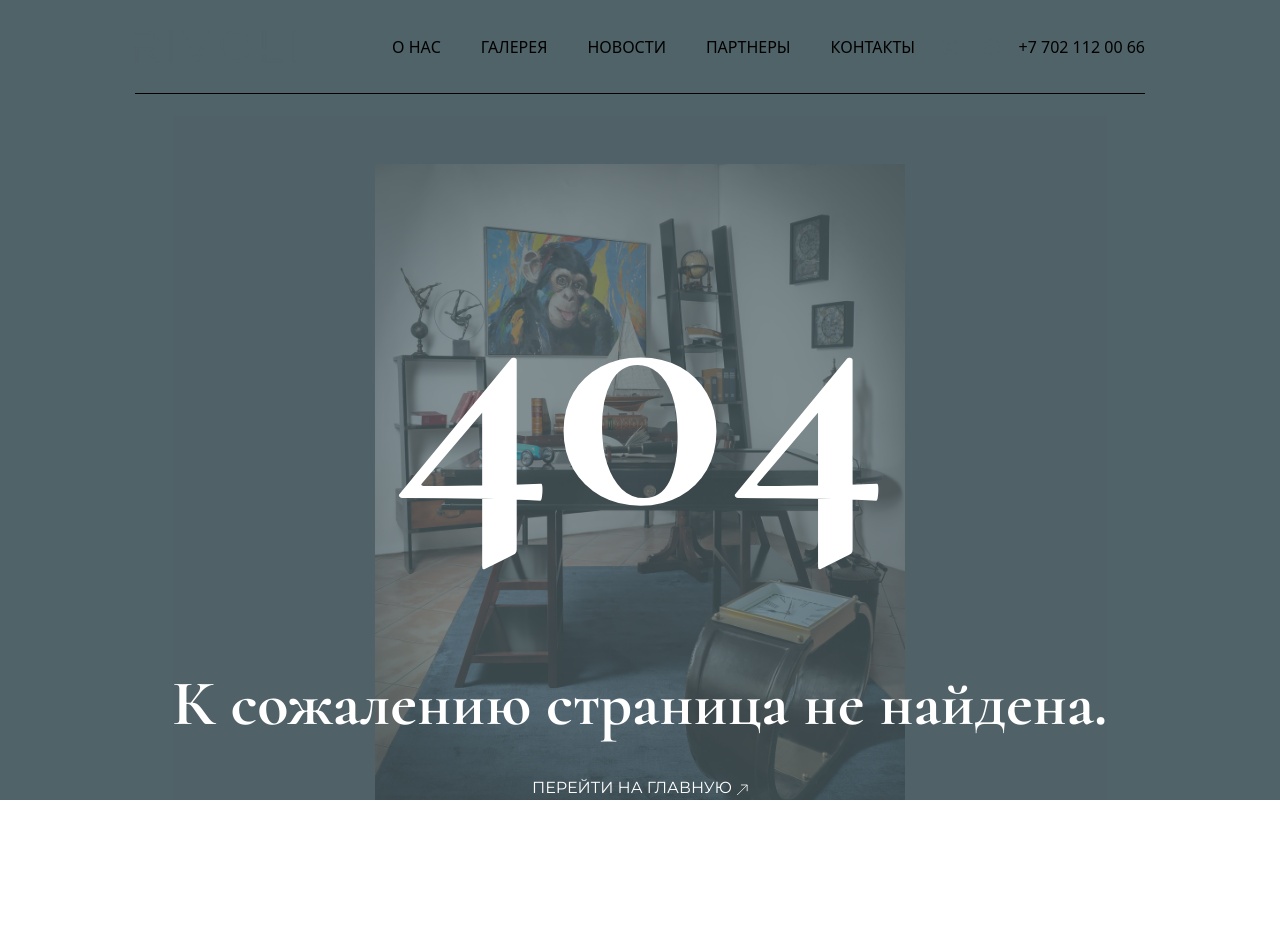
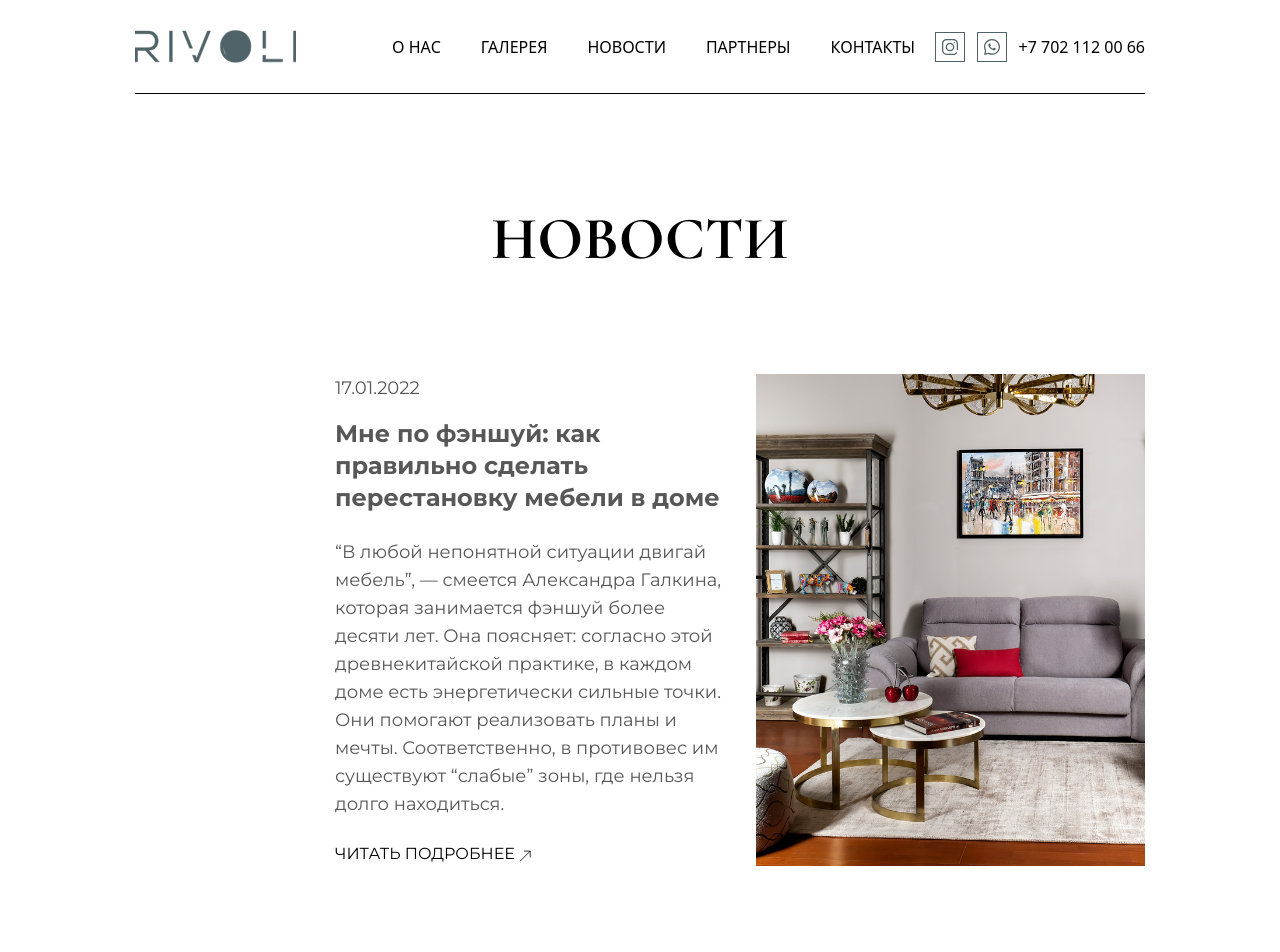
Before and after one commit to Nidze0127/rivoli-shop, a Vue app: page /news/list in a window 1280 px wide. Before the commit this address had no page. Shown: the top 952 px of the page. Before the commit the page ends 800 px from the top, so only its background shows below. Built offline with nearby package versions, Linux system fonts and the light colour scheme.

Commit message:
feat(desktop): news list

```diff
--- a/src/components/home/LastNews.vue
+++ b/src/components/home/LastNews.vue
@@ -2,7 +2,7 @@
   <div class="flex flex-col items-center gap-24 mt-[120px]">
     <h4 class="font-cormorant font-semibold text-[60px] uppercase text-center">новости</h4>
     <div class="grid grid-cols-2 items-center gap-8">
-      <img src="@/assets/last-news.png" alt="" />
+      <img src="@/assets/last-news.png" alt="" class="object-cover" />
       <div class="flex flex-col gap-5">
         <p class="text-lg font-montserrat text-gray-500">08.01.2021</p>
         <p class="text-2xl font-montserrat font-semibold">
--- a/src/components/index.ts
+++ b/src/components/index.ts
@@ -3,3 +3,4 @@ import FooterComponent from './FooterComponent.vue'
 
 export { HeaderComponent, FooterComponent }
 export * from './home'
+export * from './news'
--- /dev/null
+++ b/src/components/news/NewsCard.vue
@@ -0,0 +1,29 @@
+<template>
+  <article class="grid grid-cols-2 gap-8 font-montserrat odd:mr-[200px] even:ml-[200px]">
+    <div class="flex flex-col gap-4">
+      <span class="text-gray-400 text-lg">17.01.2022</span>
+      <div class="flex flex-col gap-6">
+        <h6 class="text-gray-400 text-2xl font-semibold">
+          Мне по фэншуй: как правильно сделать перестановку мебели в доме
+        </h6>
+        <p class="text-gray-400 text-lg">
+          “В любой непонятной ситуации двигай мебель”, — смеется Александра Галкина, которая занимается фэншуй более
+          десяти лет. Она поясняет: согласно этой древнекитайской практике, в каждом доме есть энергетически сильные
+          точки. Они помогают реализовать планы и мечты. Соответственно, в противовес им существуют “слабые” зоны, где
+          нельзя долго находиться.
+        </p>
+        <RouterLink to="home" class="flex gap-1 w-fit">
+          <span class="uppercase font-montserrat">читать подробнее</span>
+          <img src="@/assets/link-arrow.svg" width="12" height="6" class="mt-1" alt="" />
+        </RouterLink>
+      </div>
+    </div>
+    <div class="h-full w-full">
+      <img src="@/assets/swiper-1.jpg" alt="" class="h-full object-cover" />
+    </div>
+  </article>
+</template>
+
+<script setup lang="ts">
+import { RouterLink } from 'vue-router'
+</script>
--- /dev/null
+++ b/src/components/news/index.ts
@@ -0,0 +1,3 @@
+import NewsCard from './NewsCard.vue'
+
+export { NewsCard }
--- a/src/router/index.ts
+++ b/src/router/index.ts
@@ -1,5 +1,5 @@
 import { createRouter, createWebHistory } from 'vue-router'
-import { HomeView, AboutUsView, NotFoundView } from '@/views'
+import { HomeView, AboutUsView, NotFoundView, NewsList, NewsMain } from '@/views'
 
 const router = createRouter({
   history: createWebHistory(import.meta.env.BASE_URL),
@@ -15,6 +15,18 @@ const router = createRouter({
       component: AboutUsView
     },
     {
+      path: '/news',
+      name: 'news',
+      component: NewsMain,
+      children: [
+        {
+          path: 'list',
+          name: 'news-list',
+          component: NewsList
+        }
+      ]
+    },
+    {
       path: '/:pathMatch(.*)*',
       name: 'not-found',
       component: NotFoundView
--- a/src/views/AboutUsView.vue
+++ b/src/views/AboutUsView.vue
@@ -2,7 +2,7 @@
   <main class="flex flex-col items-center py-[100px]">
     <div class="absolute top-0 left-0 h-[1000px] w-full bg-green-100 -z-10"></div>
     <div class="flex flex-col items-center gap-12 mb-[120px]">
-      <h4 class="font-cormorant font-bold text-[60px] uppercase text-center">о нас</h4>
+      <h1 class="font-cormorant font-bold text-[60px] uppercase text-center">о нас</h1>
       <p class="w-4/5 font-cormorant font-bold text-[64px] text-center">
         Исключительные предметы мебели и интерьера от известных мировых производителей
       </p>
@@ -49,4 +49,6 @@
   </main>
 </template>
 
-<script setup lang="ts"></script>
+<script setup lang="ts">
+import { RouterLink } from 'vue-router'
+</script>
--- /dev/null
+++ b/src/views/NewsList.vue
@@ -0,0 +1,14 @@
+<template>
+  <div class="flex flex-col items-center gap-[90px]">
+    <h1 class="font-cormorant font-bold text-[60px] uppercase text-center">Новости</h1>
+    <NewsCard v-for="(item, index) in 4" :key="index" />
+    <button type="button" class="flex gap-1 w-fit">
+      <span class="uppercase font-montserrat">загрузить ещё</span>
+      <img src="@/assets/link-arrow.svg" width="12" height="6" class="mt-1 rotate-180" alt="" />
+    </button>
+  </div>
+</template>
+
+<script setup lang="ts">
+import { NewsCard } from '../components'
+</script>
--- /dev/null
+++ b/src/views/NewsMain.vue
@@ -0,0 +1,9 @@
+<template>
+  <main class="flex flex-col items-center py-[100px]">
+    <RouterView />
+  </main>
+</template>
+
+<script setup lang="ts">
+import { RouterView } from 'vue-router'
+</script>
--- a/src/views/index.ts
+++ b/src/views/index.ts
@@ -1,5 +1,7 @@
 import HomeView from './HomeView.vue'
 import AboutUsView from './AboutUsView.vue'
 import NotFoundView from './NotFoundView.vue'
+import NewsList from './NewsList.vue'
+import NewsMain from './NewsMain.vue'
 
-export { HomeView, AboutUsView, NotFoundView }
+export { HomeView, AboutUsView, NotFoundView, NewsList, NewsMain }
```
Also changed, not shown: src/assets/last-news.png.
